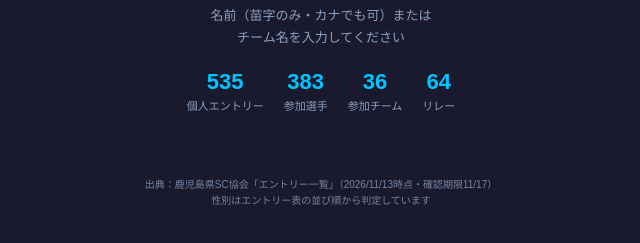
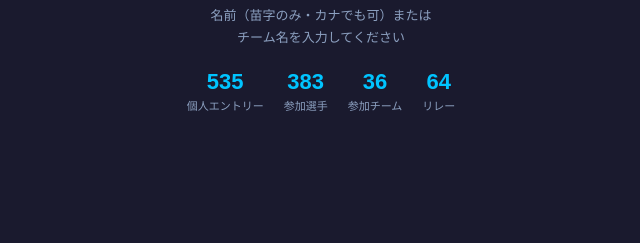
Before and after one commit to gyojin600m1/kagoshima-masters-41-entry, a plain HTML site: page index.html in a window 1280 px wide. Shown: the part 435-678 px from the top of the page, without its empty margins (319-959 px from the left). Drawn offline with Linux system fonts and the light colour scheme.

Commit message:
フッターの出典・注記を削除
Co-Authored-By: Claude Opus 5.5 <noreply@anthropic.com>
Claude-Session: https://claude.ai/code/session_01E4X75kr8JKJihPEHT89YQj

```diff
--- a/index.html
+++ b/index.html
@@ -162,7 +162,6 @@ body{font-family:'Hiragino Kaku Gothic ProN','Hiragino Sans','Noto Sans JP','Mei
     <div id="statusBar3" class="status-bar" style="display:none"></div>
     <div id="result3"></div>
   </div>
-  <div class="foot">出典：鹿児島県SC協会「エントリー一覧」（2026/11/13時点・確認期限11/17）<br>性別はエントリー表の並び順から判定しています</div>
 </div>
 
 <script>
```
